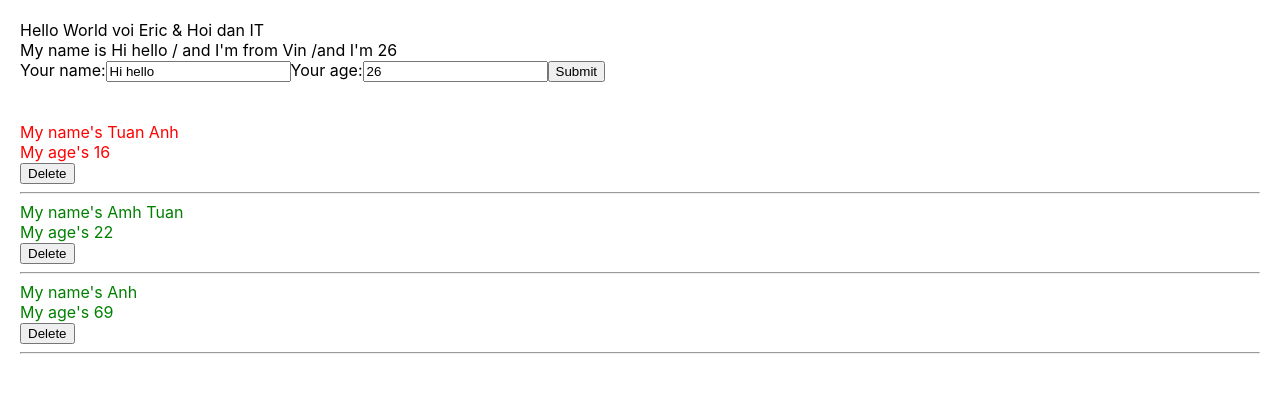
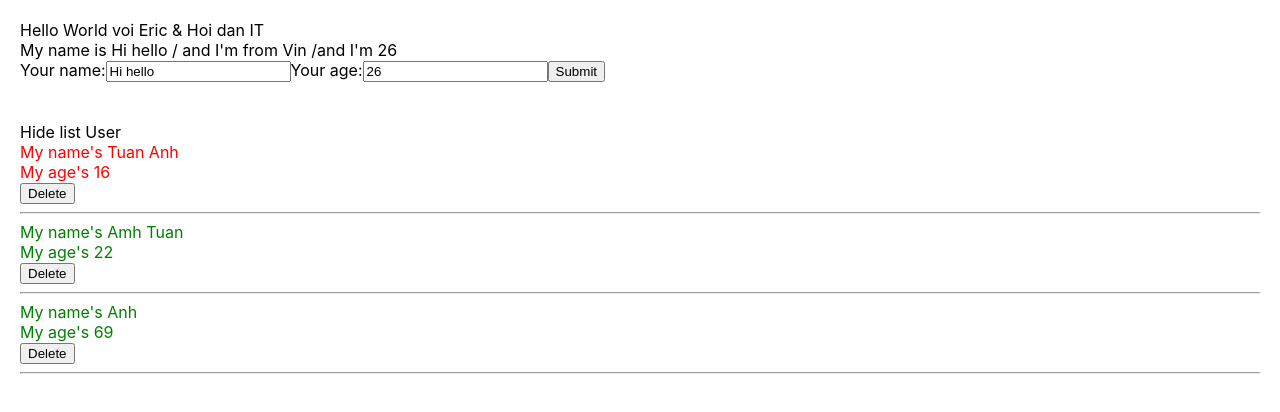
Before and after one commit to TuanAnh-LV/Test-demo-react, a React (Create React App) app: page / in a window 1280 px wide. Shown: the top 412 px of the page. Built offline with nearby package versions, Linux system fonts and the light colour scheme.

Commit message:
useState Hook

```diff
--- a/src/components/DisplayInfor.js
+++ b/src/components/DisplayInfor.js
@@ -1,4 +1,4 @@
-import React from "react";
+import React, { useState } from "react";
 import './DisplayInfor.scss';
 import logo from './../logo.svg'
 
@@ -134,10 +134,26 @@
 const DisplayInfor = (props) =>{
     //chuyen class sang function
     // doi voi function k con this.props nua
+
     const {listUsers} = props;
+
+    //[Ten bien muon dat, ham(cap nhat lai su doi, keyword set de cap nhat lai gtri cua no) ]
+    //con goi toi useState de su dung
+
+    const[isShowListUser, setShowHideListUser] = useState(true);
+    //Destructuring assignment
+    const handleShowHideListUser = () => {
+
+        setShowHideListUser(!isShowListUser);
+    }
+
+
 
     return(
         <div className="display-info-container">
+            <span onClick={()=>handleShowHideListUser()}>
+
+                {isShowListUser === true?"Hide list User" : "Show list user"}</span>
             {/* <img src={logo} />
             <div>
                 <span onClick={() => {this.handleShowHide()}}>
@@ -147,7 +163,7 @@
             </div> */}
             {/* true thi hien ra,false se an, co nghia cai bien nay la true  */}
         {/* {this.state.isShowListUser  */}
-        {true &&
+        {isShowListUser &&
         <div>
 
 {/* doan code thay cho phep hien ten nguoi dung bang .map se in ra 3 phan tu da khai bao, tao ra 1 array moi */}
```
